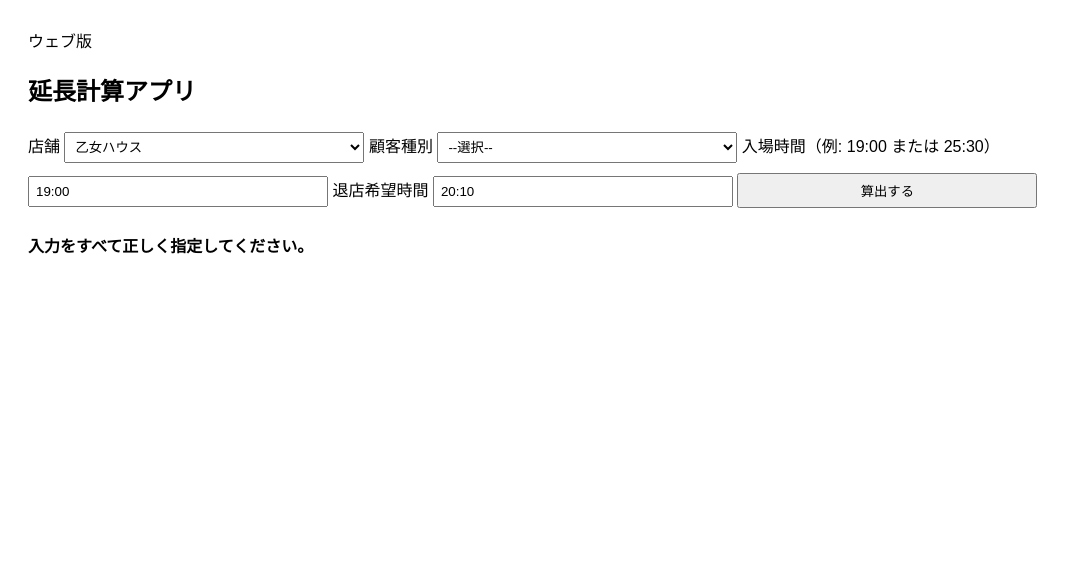
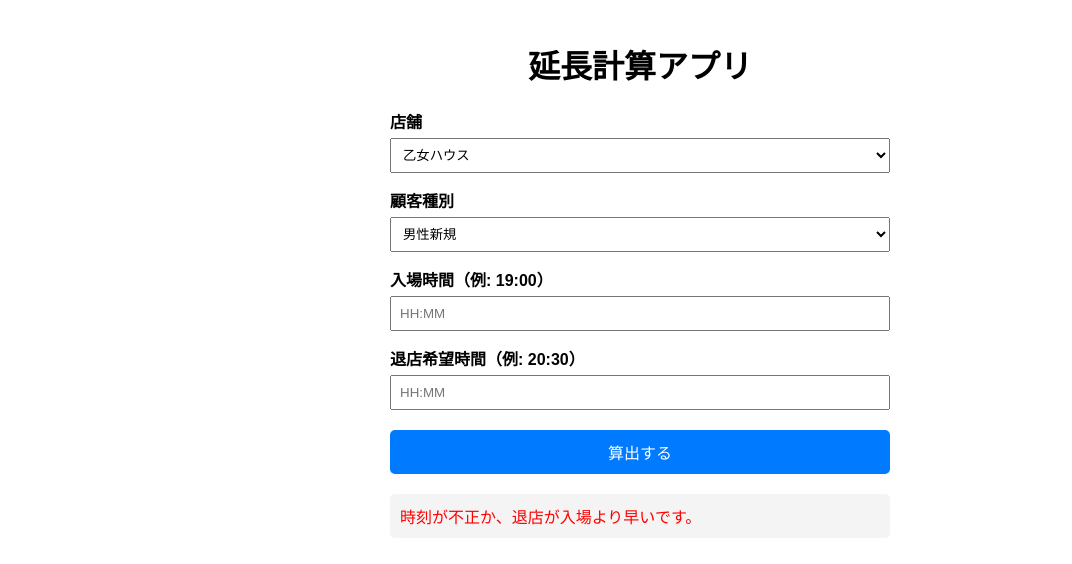
Before and after one commit to 07chanrena/Otome-group-, a plain HTML site: page index.html in a window 1280 px wide. Both pictures are taken after a click on the button "算出する". Shown: the whole page, without its empty margins (0-1072 px from the left). Drawn offline with Linux system fonts and the light colour scheme.

Commit message:
Update index.html

```diff
--- a/index.html
+++ b/index.html
@@ -1,153 +1,166 @@
-ウェブ版
-
 <!DOCTYPE html>
 <html lang="ja">
 <head>
   <meta charset="UTF-8">
   <title>延長計算アプリ</title>
   <style>
-    body { font-family: sans-serif; padding: 20px; }
-    select, input, button { margin: 5px 0; padding: 6px; width: 100%; max-width: 300px; }
-    .output { margin-top: 20px; font-weight: bold; }
+    body {
+      font-family: sans-serif;
+      padding: 20px;
+      max-width: 500px;
+      margin: auto;
+    }
+    h1 {
+      text-align: center;
+    }
+    label {
+      font-weight: bold;
+      display: block;
+      margin-top: 15px;
+    }
+    select, input[type="text"] {
+      width: 100%;
+      padding: 8px;
+      margin-top: 5px;
+      box-sizing: border-box;
+    }
+    button {
+      margin-top: 20px;
+      padding: 10px;
+      width: 100%;
+      font-size: 16px;
+      background-color: #007aff;
+      color: white;
+      border: none;
+      border-radius: 5px;
+    }
+    .output {
+      margin-top: 20px;
+      padding: 10px;
+      background: #f4f4f4;
+      border-radius: 5px;
+    }
   </style>
 </head>
 <body>
-  <h2>延長計算アプリ</h2>
+  <h1>延長計算アプリ</h1>
 
-  <label>店舗</label>
+  <label for="store">店舗</label>
   <select id="store" onchange="updateCustomerOptions()">
     <option value="otome">乙女ハウス</option>
     <option value="famille">ふぁみーゆ</option>
     <option value="ange">あんじゅえーる</option>
   </select>
 
-  <label>顧客種別</label>
+  <label for="customer">顧客種別</label>
   <select id="customer">
-    <option value="">--選択--</option>
+    <!-- 動的に更新 -->
   </select>
 
-  <label>入場時間（例: 19:00 または 25:30）</label>
-  <input type="text" id="entryTime" value="19:00">
+  <label for="entry">入場時間（例: 19:00）</label>
+  <input type="text" id="entry" placeholder="HH:MM">
 
-  <label>退店希望時間</label>
-  <input type="text" id="exitTime" value="20:10">
+  <label for="exit">退店希望時間（例: 20:30）</label>
+  <input type="text" id="exit" placeholder="HH:MM">
 
   <button onclick="calculate()">算出する</button>
 
-  <div class="output" id="result"></div>
+  <div class="output" id="output"></div>
 
   <script>
     const customerOptions = {
-      otome: [
-        { value: 'maleNew', label: '男性新規' },
-        { value: 'femaleNew', label: '女性新規' },
-        { value: 'maleRegular', label: '男性既存' },
-        { value: 'femaleRegular', label: '女性既存' }
-      ],
-      famille: [
-        { value: 'watch', label: '観戦パック' },
-        { value: 'normal', label: '通常セット' }
-      ],
-      ange: [
-        { value: 'watch', label: '観戦パック' },
-        { value: 'normal', label: '通常セット' }
-      ]
+      otome: ["男性新規", "女性新規", "男性既存", "女性既存"],
+      famille: ["観戦パック", "通常セット"],
+      ange: ["観戦パック", "通常セット"]
     };
 
     function updateCustomerOptions() {
-      const store = document.getElementById('store').value;
-      const customer = document.getElementById('customer');
-      customer.innerHTML = '<option value="">--選択--</option>';
+      const store = document.getElementById("store").value;
+      const customerSelect = document.getElementById("customer");
+      customerSelect.innerHTML = "";
       customerOptions[store].forEach(opt => {
-        const option = document.createElement('option');
-        option.value = opt.value;
-        option.textContent = opt.label;
-        customer.appendChild(option);
+        const option = document.createElement("option");
+        option.value = opt;
+        option.textContent = opt;
+        customerSelect.appendChild(option);
       });
     }
 
     function timeToMinutes(str) {
-      const [h, m] = str.split(":").map(Number);
-      if (isNaN(h) || isNaN(m)) return null;
+      const parts = str.split(":");
+      if (parts.length !== 2) return null;
+      let h = parseInt(parts[0], 10);
+      const m = parseInt(parts[1], 10);
+      if (isNaN(h) || isNaN(m) || m < 0 || m > 59) return null;
+      if (h < 12) h += 24; // 深夜対策（12時以降が基準）
       return h * 60 + m;
     }
 
-    function minutesToTime(min) {
-      const h = Math.floor(min / 60) % 24;
-      const m = min % 60;
-      return `${h.toString().padStart(2, '0')}:${m.toString().padStart(2, '0')}`;
-    }
-
-    function formatTimeDuration(min) {
+    function minutesToHM(min) {
       const h = Math.floor(min / 60);
       const m = min % 60;
-      return `${h}時間${m}分`;
-    }
-
-    function getDrinkTime(customerType) {
-      switch (customerType) {
-        case 'maleNew':
-        case 'femaleNew':
-        case 'normal':
-          return '40分';
-        case 'watch':
-          return '120分';
-        default:
-          return 'なし';
-      }
+      return `${h}:${m.toString().padStart(2, '0')}`;
     }
 
     function calculate() {
-      const store = document.getElementById('store').value;
-      const customer = document.getElementById('customer').value;
-      const entry = timeToMinutes(document.getElementById('entryTime').value);
-      const exit = timeToMinutes(document.getElementById('exitTime').value);
-      const result = document.getElementById('result');
-      result.innerHTML = "";
+      const store = document.getElementById("store").value;
+      const customer = document.getElementById("customer").value;
+      const entryStr = document.getElementById("entry").value;
+      const exitStr = document.getElementById("exit").value;
+      const output = document.getElementById("output");
 
-      if (!customer || entry === null || exit === null) {
-        result.textContent = "入力をすべて正しく指定してください。";
-        return;
-      }
-      if (exit <= entry) {
-        result.textContent = "退店希望時間は入場時間より後にしてください。";
+      output.innerHTML = ""; // クリア
+
+      const inMin = timeToMinutes(entryStr);
+      const outMin = timeToMinutes(exitStr);
+
+      if (inMin === null || outMin === null || outMin <= inMin) {
+        output.innerHTML = "<span style='color:red'>時刻が不正か、退店が入場より早いです。</span>";
         return;
       }
 
-      let setTime = 0;
-      let unit = (store === "otome") ? 20 : 10;
+      const stay = outMin - inMin;
+      let setMin = 0;
+      let unit = 0;
+      let drinkText = "";
+
       if (store === "otome") {
-        if (customer === "maleNew" || customer === "femaleNew") setTime = 40;
-        else setTime = 0;
+        unit = 20;
+        if (customer === "男性新規" || customer === "女性新規") {
+          setMin = 40;
+          drinkText = "飲み放題時間: 40分";
+        } else {
+          setMin = 0;
+          drinkText = "飲み放題時間: なし";
+        }
       } else {
-        if (customer === "watch") setTime = 120;
-        else if (customer === "normal") setTime = 40;
+        unit = 10;
+        if (customer === "観戦パック") {
+          setMin = 120;
+          drinkText = "飲み放題時間: 120分";
+        } else {
+          setMin = 40;
+          drinkText = "飲み放題時間: 40分";
+        }
       }
 
-      const totalStay = exit - entry;
-      const extra = Math.max(0, totalStay - setTime);
-      const count = (extra <= 0) ? 0 : Math.ceil(extra / unit);
+      const extra = Math.max(0, stay - setMin);
+      const count = extra > 0 ? Math.ceil(extra / unit) : 0;
+      const endTime = minutesToHM(inMin + setMin + count * unit);
+      const nextTime = minutesToHM(inMin + setMin + (count + 1) * unit);
 
-      const nowEnd = entry + setTime + count * unit;
-      const nextEnd = nowEnd + unit;
-
-      let output = `
-        ✅ 現在までの滞在時間：${formatTimeDuration(totalStay)}<br>
-        🍹 飲み放題の時間：${getDrinkTime(customer)}<br><br>
-      `;
-
-      if (count === 0) {
-        output += `🟢 セット内で完結しています。延長は不要です。`;
+      let html = `<strong>現在までの滞在時間:</strong> ${Math.floor(stay / 60)}時間${stay % 60}分<br>`;
+      html += `<strong>${drinkText}</strong><br>`;
+      html += `<strong>現在までの延長回数:</strong> ${count}<br>`;
+      html += `<strong>延長分数:</strong> ${extra}分<br>`;
+      if (count > 0) {
+        html += `<strong>現在の延長終了時刻:</strong> ${endTime}<br>`;
+        html += `<strong>延長を1追加した場合:</strong> ${nextTime}<br>`;
       } else {
-        output += `
-          🔁 現在までの延長回数：${count}回<br>
-          ⏱️ 延長分数：${extra}分<br>
-          🕑 現在の延長終了時刻：${minutesToTime(nowEnd)}<br>
-          ➕ 延長を1追加した場合：${minutesToTime(nextEnd)}<br>
-        `;
+        html += `<span style='color:green'>セット内で完結しています。延長は不要です。</span>`;
       }
 
-      result.innerHTML = output;
+      output.innerHTML = html;
     }
 
     // 初期化
```
